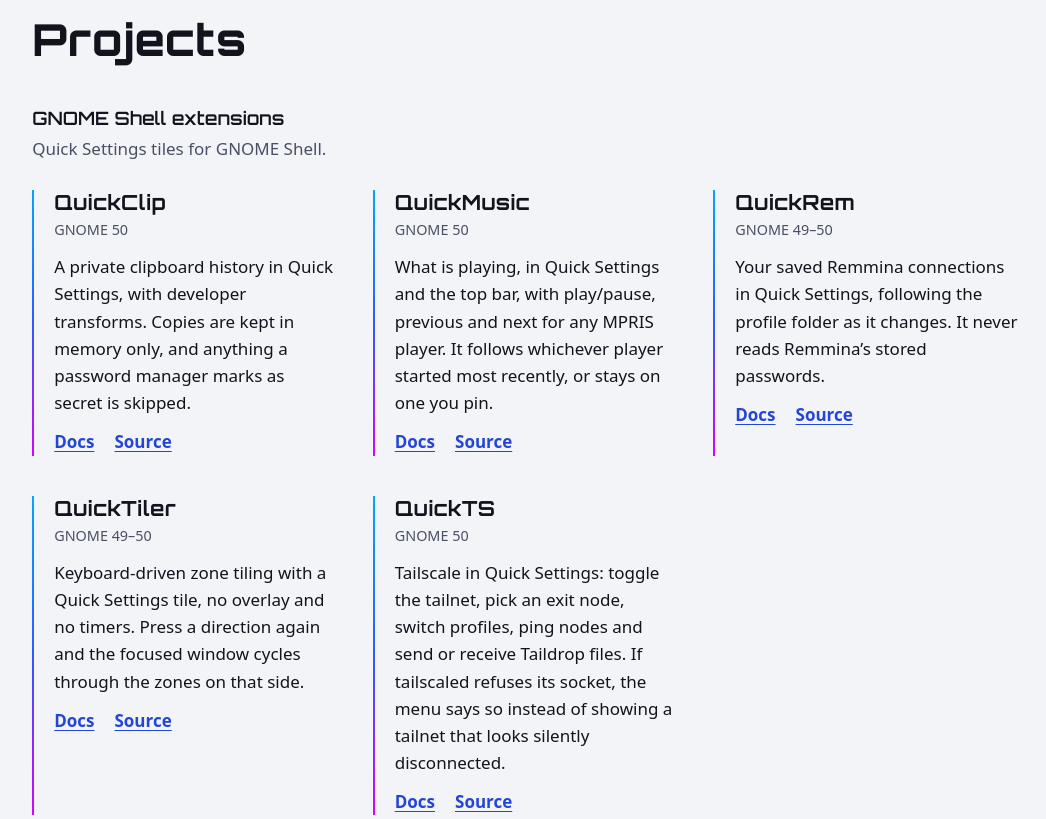
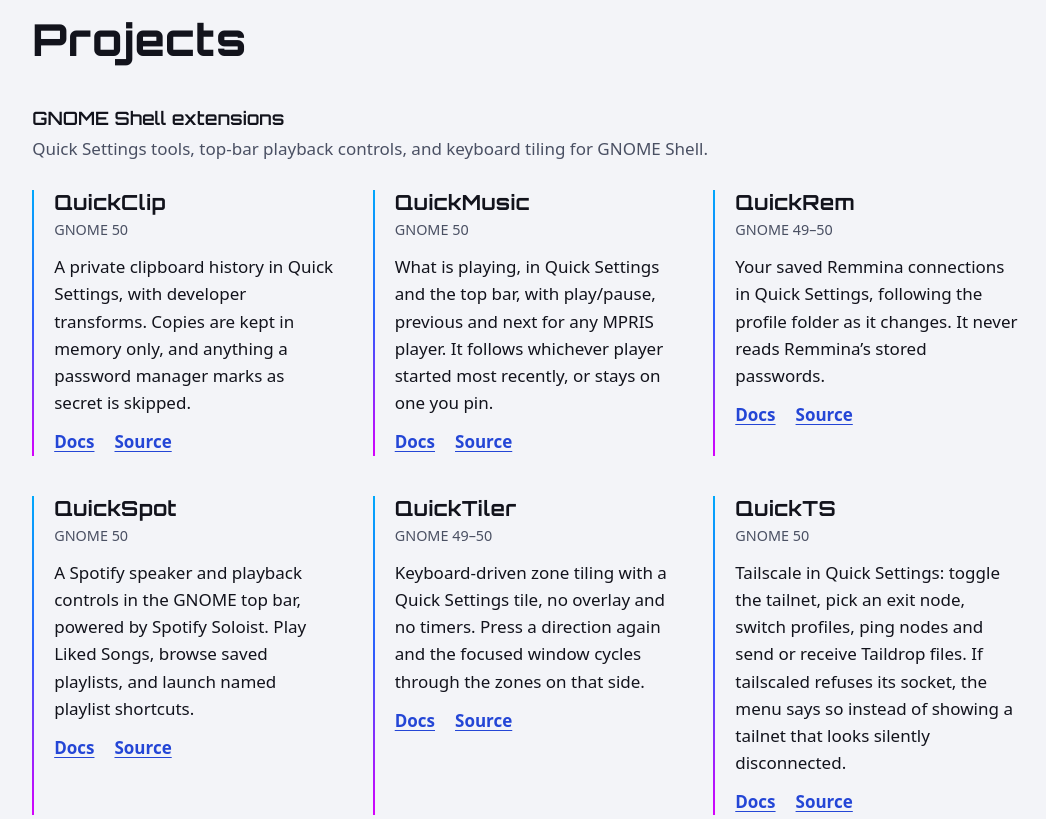
Before and after one commit to Ghost-Assembly/ghost-assembly.github.io, a website: page docs/index.html in a window 1280 px wide. Shown: the part 880-1699 px from the top of the page, without its empty margins (115-1161 px from the left). Drawn offline with Linux system fonts and the light colour scheme.

Commit message:
feat: add quickspot to the project list (#7)

```diff
--- a/docs/index.html
+++ b/docs/index.html
@@ -6,7 +6,7 @@
         <title>Ghost Assembly</title>
         <meta
             name="description"
-            content="Ghost Assembly builds open-source GNOME Shell extensions, command-line tools and self-hosted services: QuickClip, QuickMusic, QuickRem, QuickTiler, QuickTS, awsdiag and GhostDock."
+            content="Ghost Assembly builds open-source GNOME Shell extensions, command-line tools and self-hosted services: QuickClip, QuickMusic, QuickRem, QuickSpot, QuickTiler, QuickTS, awsdiag and GhostDock."
         />
         <meta name="color-scheme" content="dark light" />
         <meta name="theme-color" content="#03030a" />
@@ -86,7 +86,10 @@
 
                 <section class="group" aria-labelledby="gnome-title">
                     <h3 id="gnome-title">GNOME Shell extensions</h3>
-                    <p class="group-intro">Quick Settings tiles for GNOME Shell.</p>
+                    <p class="group-intro">
+                        Quick Settings tools, top-bar playback controls, and keyboard
+                        tiling for GNOME Shell.
+                    </p>
                     <div class="list">
                         <article class="project">
                             <h4>QuickClip</h4>
@@ -140,6 +143,25 @@
                                 >
                                 <a href="https://github.com/Ghost-Assembly/quickrem"
                                     >Source<span class="vh"> for QuickRem</span></a
+                                >
+                            </p>
+                        </article>
+
+                        <article class="project">
+                            <h4>QuickSpot</h4>
+                            <p class="meta">GNOME 50</p>
+                            <p>
+                                A Spotify speaker and playback controls in the GNOME top
+                                bar, powered by Spotify Soloist. Play Liked Songs,
+                                browse saved playlists, and launch named playlist
+                                shortcuts.
+                            </p>
+                            <p class="links">
+                                <a href="https://ghost-assembly.com/quickspot/"
+                                    >Docs<span class="vh"> for QuickSpot</span></a
+                                >
+                                <a href="https://github.com/Ghost-Assembly/quickspot"
+                                    >Source<span class="vh"> for QuickSpot</span></a
                                 >
                             </p>
                         </article>
```
Also changed, not shown: AGENTS.md (+4 -3 lines), tests/site.spec.js (+1 -0 lines).
